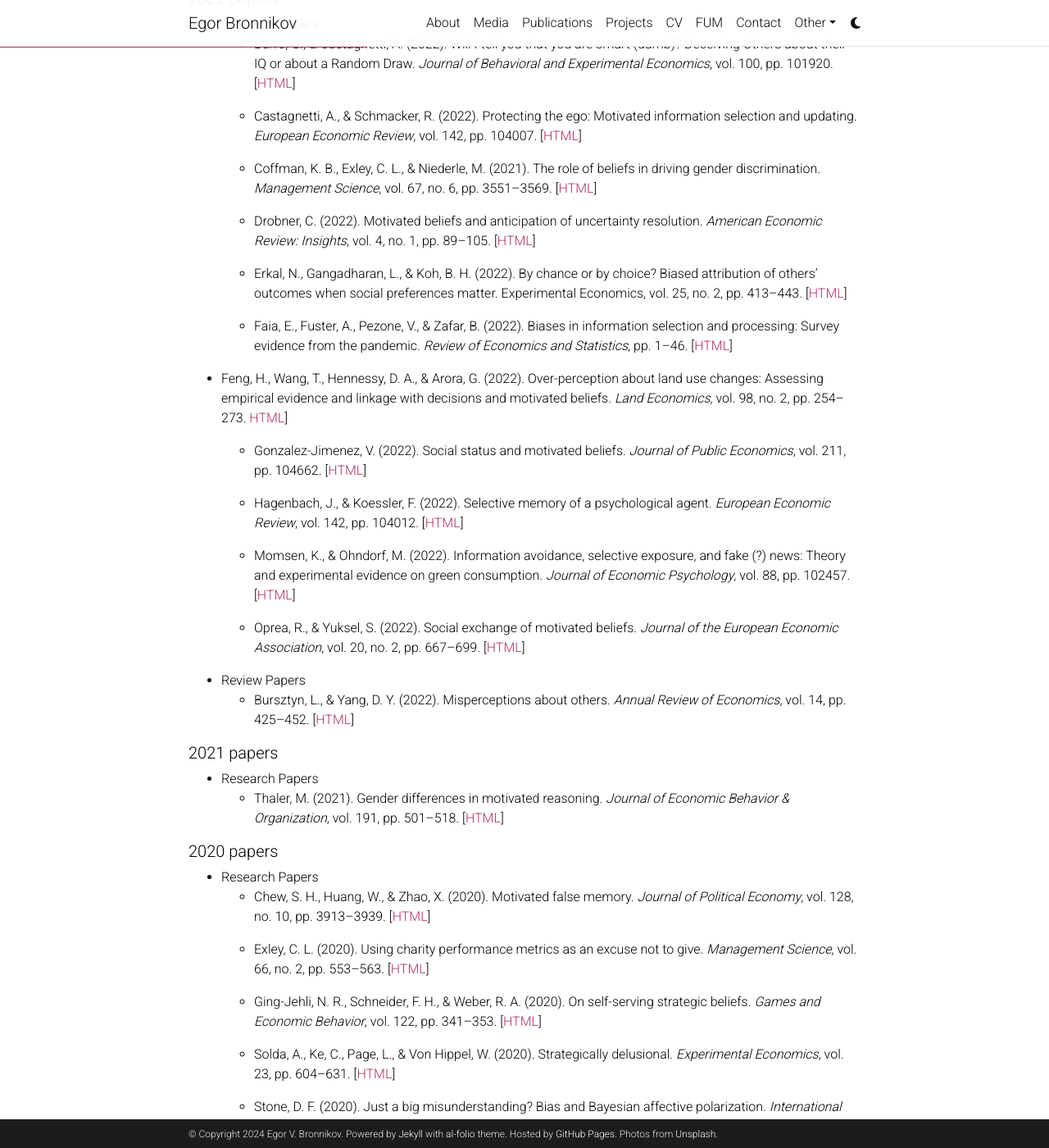
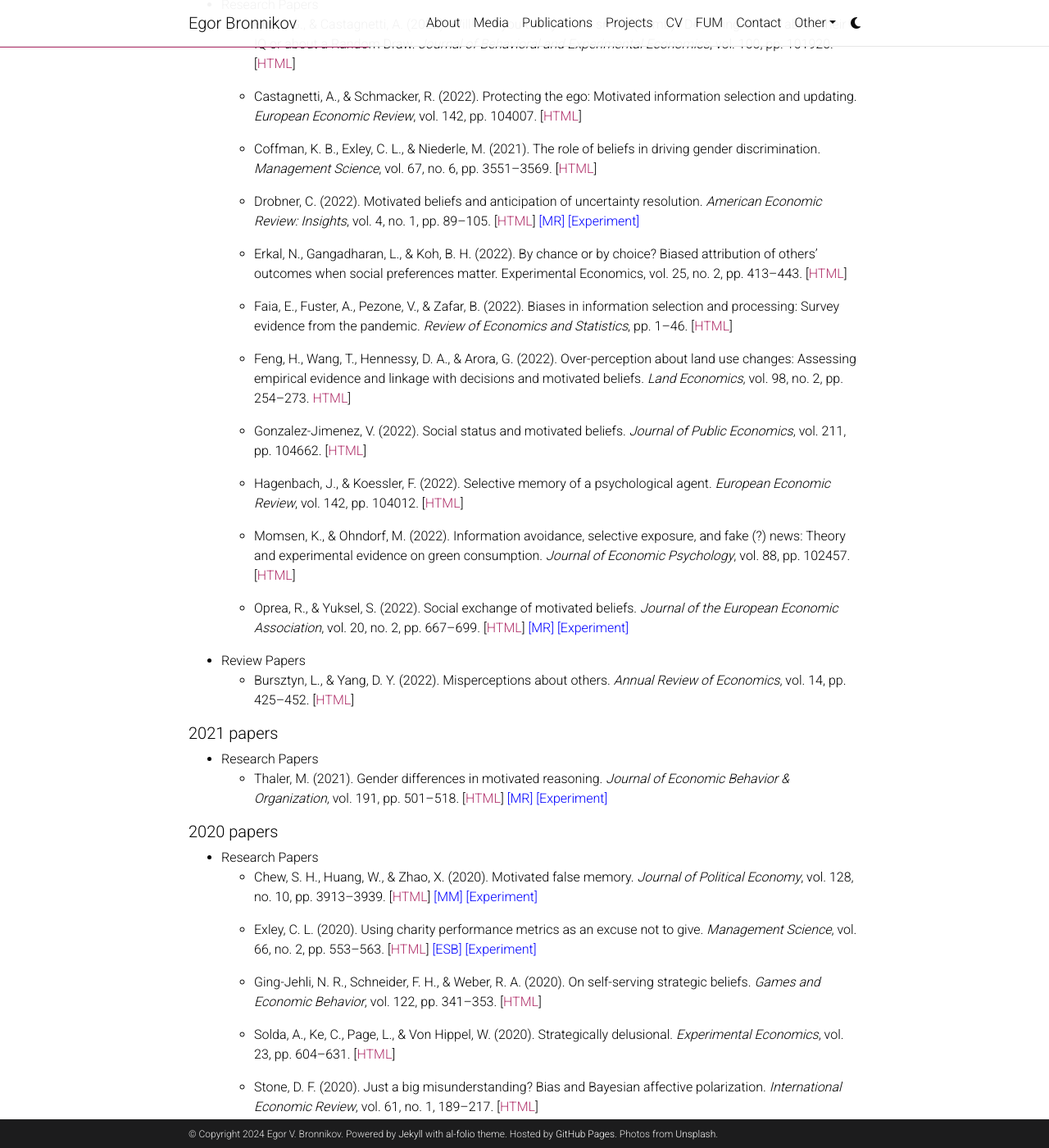
Before and after one commit to egorbronnikov/egorbronnikov.github.io, a Jekyll site: the page built from _pages/motivatedreasoning.md, in a window 1280 px wide and 1400 px high, scrolled down 1710 px. Shown: the whole window at 82% size. Built offline with Jekyll 4.4.1, drawn with Linux system fonts in a browser that asks for light colours; comment, search, counter and statistics services are not loaded; a style sheet for code colours, icons or effects is not loaded; some of the changed text lies outside the part shown.

Commit message:
Update motivatedreasoning.md

```diff
--- a/_pages/motivatedreasoning.md
+++ b/_pages/motivatedreasoning.md
@@ -14,11 +14,11 @@
 ##### Forthcoming papers
 
 - Research Papers
-  - Drobner, C., & Goerg, S. J. (forthcoming). Motivated belief updating and rationalization of information. _Management Science_. [[HTML](https://pubsonline.informs.org/doi/abs/10.1287/mnsc.2023.02537?af=R)]
+  - Drobner, C., & Goerg, S. J. (forthcoming). Motivated belief updating and rationalization of information. _Management Science_. [[HTML](https://pubsonline.informs.org/doi/abs/10.1287/mnsc.2023.02537?af=R)] <span style="color:blue">[MR]</span>
 
-  - Exley, C. L., & Kessler, J. B. (forthcoming). Motivated errors. _American Economic Review_. [[HTML](https://www.aeaweb.org/articles?id=10.1257/aer.20191849&&from=f)] <span style="color:blue">some *blue* text</span>
+  - Exley, C. L., & Kessler, J. B. (forthcoming). Motivated errors. _American Economic Review_. [[HTML](https://www.aeaweb.org/articles?id=10.1257/aer.20191849&&from=f)]
 
-  - Thaler, M. (forthcoming). Good News Is Not a Sufficient Condition for Motivated Reasoning. _American Economic Journal: Microeconomics_. [[HTML](https://www.aeaweb.org/articles?id=10.1257/mic.20220146&&from=f)]
+  - Thaler, M. (forthcoming). Good News Is Not a Sufficient Condition for Motivated Reasoning. _American Economic Journal: Microeconomics_. [[HTML](https://www.aeaweb.org/articles?id=10.1257/mic.20220146&&from=f)] <span style="color:blue">[MR]</span>
 
   - Coffman, K., Collis, M. R., & Kulkarni, L. (2023). Stereotypes and belief updating. _Journal of the European Economic Association_.[[HTML](https://academic.oup.com/jeea/advance-article-abstract/doi/10.1093/jeea/jvad063/7333976)]
 
@@ -46,7 +46,7 @@
 
   - Amasino, D. R., Pace, D. D., & van der Weele, J. (2023). Self-serving bias in redistribution choices: Accounting for beliefs and norms. _Journal of Economic Psychology_, vol. 98, pp. 102654. [[HTML](https://www.sciencedirect.com/science/article/pii/S0167487023000557)]
 
-  - Bicchieri, C., Dimant, E., & Sonderegger, S. (2023). It's not a lie if you believe the norm does not apply: Conditional norm-following and belief distortion. _Games and Economic Behavior_, vol. 138, pp. 321--354. [[HTML](https://www.sciencedirect.com/science/article/pii/S0899825623000088)]
+  - Bicchieri, C., Dimant, E., & Sonderegger, S. (2023). It's not a lie if you believe the norm does not apply: Conditional norm-following and belief distortion. _Games and Economic Behavior_, vol. 138, pp. 321--354. [[HTML](https://www.sciencedirect.com/science/article/pii/S0899825623000088)] <span style="color:blue">[ESB]</span> <span style="color:blue">[Experiment]</span>
 
   - Exley, C. L., & Kessler, J. B. (2023). Information avoidance and image concerns. _The Economic Journal_, 133(656), 3153--3168. [[HTML](https://academic.oup.com/ej/article-abstract/133/656/3153/7240144)]
 
@@ -74,13 +74,13 @@
 
   - Coffman, K. B., Exley, C. L., & Niederle, M. (2021). The role of beliefs in driving gender discrimination. _Management Science_, vol. 67, no. 6, pp. 3551--3569. [[HTML](https://pubsonline.informs.org/doi/10.1287/mnsc.2020.3660)]
 
-  - Drobner, C. (2022). Motivated beliefs and anticipation of uncertainty resolution. _American Economic Review: Insights_, vol. 4, no. 1, pp. 89--105. [[HTML](https://www.aeaweb.org/articles?id=10.1257/aeri.20200829)]
+  - Drobner, C. (2022). Motivated beliefs and anticipation of uncertainty resolution. _American Economic Review: Insights_, vol. 4, no. 1, pp. 89--105. [[HTML](https://www.aeaweb.org/articles?id=10.1257/aeri.20200829)] <span style="color:blue">[MR]</span> <span style="color:blue">[Experiment]</span>
 
   - Erkal, N., Gangadharan, L., & Koh, B. H. (2022). By chance or by choice? Biased attribution of others’ outcomes when social preferences matter. Experimental Economics, vol. 25, no. 2, pp. 413--443. [[HTML](https://link.springer.com/article/10.1007/s10683-021-09731-w)]
 
   - Faia, E., Fuster, A., Pezone, V., & Zafar, B. (2022). Biases in information selection and processing: Survey evidence from the pandemic. _Review of Economics and Statistics_, pp. 1--46. [[HTML](https://direct.mit.edu/rest/article-abstract/doi/10.1162/rest_a_01187)]
 
-- Feng, H., Wang, T., Hennessy, D. A., & Arora, G. (2022). Over-perception about land use changes: Assessing empirical evidence and linkage with decisions and motivated beliefs. _Land Economics_, vol. 98, no. 2, pp. 254--273. [HTML]()]
+  - Feng, H., Wang, T., Hennessy, D. A., & Arora, G. (2022). Over-perception about land use changes: Assessing empirical evidence and linkage with decisions and motivated beliefs. _Land Economics_, vol. 98, no. 2, pp. 254--273. [HTML]()]
 
   - Gonzalez-Jimenez, V. (2022). Social status and motivated beliefs. _Journal of Public Economics_, vol. 211, pp. 104662. [[HTML](https://www.sciencedirect.com/science/article/pii/S0047272722000640)]
 
@@ -88,7 +88,7 @@
 
   - Momsen, K., & Ohndorf, M. (2022). Information avoidance, selective exposure, and fake (?) news: Theory and experimental evidence on green consumption. _Journal of Economic Psychology_, vol. 88, pp. 102457. [[HTML](https://www.sciencedirect.com/science/article/pii/S0167487021000878)]
 
-  - Oprea, R., & Yuksel, S. (2022). Social exchange of motivated beliefs. _Journal of the European Economic Association_, vol. 20, no. 2, pp. 667--699. [[HTML](https://academic.oup.com/jeea/article-abstract/20/2/667/6368096)]
+  - Oprea, R., & Yuksel, S. (2022). Social exchange of motivated beliefs. _Journal of the European Economic Association_, vol. 20, no. 2, pp. 667--699. [[HTML](https://academic.oup.com/jeea/article-abstract/20/2/667/6368096)] <span style="color:blue">[MR]</span> <span style="color:blue">[Experiment]</span>
 
 - Review Papers
   - Bursztyn, L., & Yang, D. Y. (2022). Misperceptions about others. _Annual Review of Economics_, vol.  14, pp. 425--452. [[HTML](https://www.annualreviews.org/content/journals/10.1146/annurev-economics-051520-023322)]
@@ -99,16 +99,16 @@
 
 - Research Papers
   - Thaler, M. (2021). Gender differences in motivated reasoning. _Journal of Economic Behavior & Organization_, vol. 191, pp. 501--518.
-[[HTML](https://www.sciencedirect.com/science/article/abs/pii/S0167268121003954)]
+[[HTML](https://www.sciencedirect.com/science/article/abs/pii/S0167268121003954)] <span style="color:blue">[MR]</span> <span style="color:blue">[Experiment]</span>
 
 
 
 ##### 2020 papers
 
 - Research Papers
-  - Chew, S. H., Huang, W., & Zhao, X. (2020). Motivated false memory. _Journal of Political Economy_, vol. 128, no. 10, pp. 3913--3939. [[HTML](https://www.journals.uchicago.edu/doi/abs/10.1086/709971)]
+  - Chew, S. H., Huang, W., & Zhao, X. (2020). Motivated false memory. _Journal of Political Economy_, vol. 128, no. 10, pp. 3913--3939. [[HTML](https://www.journals.uchicago.edu/doi/abs/10.1086/709971)] <span style="color:blue">[MM]</span> <span style="color:blue">[Experiment]</span>
 
-  - Exley, C. L. (2020). Using charity performance metrics as an excuse not to give. _Management Science_, vol. 66, no. 2, pp. 553--563. [[HTML](https://pubsonline.informs.org/doi/pdf/10.1287/mnsc.2018.3268)]
+  - Exley, C. L. (2020). Using charity performance metrics as an excuse not to give. _Management Science_, vol. 66, no. 2, pp. 553--563. [[HTML](https://pubsonline.informs.org/doi/pdf/10.1287/mnsc.2018.3268)] <span style="color:blue">[ESB]</span> <span style="color:blue">[Experiment]</span>
 
   - Ging-Jehli, N. R., Schneider, F. H., & Weber, R. A. (2020). On self-serving strategic beliefs. _Games and Economic Behavior_, vol. 122, pp. 341--353. [[HTML](https://www.sciencedirect.com/science/article/pii/S0899825620300713)]
 
@@ -117,7 +117,7 @@
   - Stone, D. F. (2020). Just a big misunderstanding? Bias and Bayesian affective polarization. _International Economic Review_, vol. 61, no. 1, 189--217. [[HTML](https://onlinelibrary.wiley.com/doi/pdfdirect/10.1111/iere.12421)]
 
   - Zimmermann, F. (2020). The dynamics of motivated beliefs. _American Economic Review_, vol. 110, no. 2, pp. 337--363.
-  [[HTML](https://www.aeaweb.org/articles?id=10.1257/aer.20180728)]
+  [[HTML](https://www.aeaweb.org/articles?id=10.1257/aer.20180728)] <span style="color:blue">[MR]</span> <span style="color:blue">[Experiment]</span>
 
 - Review Papers
   - Molnar, A., & Loewenstein, G. (2022). Chapter 15: Thoughts and Players: An Introduction to Old and New Economic Perspectives on Beliefs (pp. 321--350). In Musolino, J., Sommer, J., & Hemmer, P. (Eds.) _The Cognitive Science of Belief: A Multidisciplinary Approach_. Cambridge University Press. [[HTML](https://www.cambridge.org/core/books/cognitive-science-of-belief/4B06289013C7C18773CE2AF05E1A00ED)] &nbsp;
@@ -165,7 +165,7 @@
 ##### 2016 papers
 
 - Research Papers
-  - Exley, C. L. (2016). Excusing selfishness in charitable giving: The role of risk. _Review of Economic Studies_, vol. 83, no. 2, pp. 587--628. [[HTML](https://academic.oup.com/restud/article-abstract/83/2/587/2461284)]
+  - Exley, C. L. (2016). Excusing selfishness in charitable giving: The role of risk. _Review of Economic Studies_, vol. 83, no. 2, pp. 587--628. [[HTML](https://academic.oup.com/restud/article-abstract/83/2/587/2461284)] <span style="color:blue">[ESB]</span> <span style="color:blue">[Experiment]</span>
 
 - Review Papers
   - Epley, N., & Gilovich, T. (2016). The mechanics of motivated reasoning. _Journal of Economic Perspectives_, vol. 30, no. 3, pp. 133--140.
@@ -185,7 +185,7 @@
 ##### 2015 papers
 
 - Research Papers
-  - Bénabou, R. (2015). The economics of motivated beliefs. _Revue d'économie politique_, vol. 5, pp. 665--685. [[HTML](https://www.cairn.info/revue-d-economie-politique-2015-5-page-665.htm)]
+  - Bénabou, R. (2015). The economics of motivated beliefs. _Revue d'économie politique_, vol. 5, pp. 665--685. [[HTML](https://www.cairn.info/revue-d-economie-politique-2015-5-page-665.htm)] <span style="color:blue">[Theory]</span>
 
 - Review Papers
   - TBA
```
